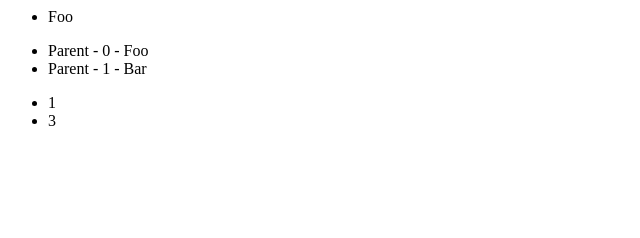
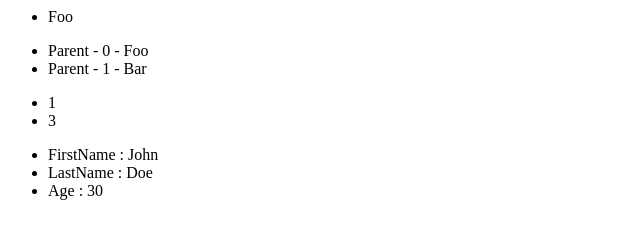
Before and after one commit to matheushahnn/vue.js, a plain HTML site: page listRendering/index.html in a window 1280 px wide. Shown: the whole page, without its empty margins (0-640 px from the left). Drawn offline with Linux system fonts and the light colour scheme.

Commit message:
Working with objects

```diff
--- a/listRendering/index.html
+++ b/listRendering/index.html
@@ -18,6 +18,11 @@
 		    {{item}}
 		  </li>
 		</ul>
+		<ul id="repeat-object" class="demo">
+		  <li v-for="value in object">
+		    {{ $key }} : {{ value }}
+		  </li>
+		</ul>
 	</body>
 	<script src="js/vue.js"></script>
 	<script src="js/js.js"></script>
--- a/listRendering/js/js.js
+++ b/listRendering/js/js.js
@@ -35,3 +35,14 @@ var example3 = new Vue({
 })
 
 example3.items.$remove('2');
+
+new Vue({
+  el: '#repeat-object',
+  data: {
+    object: {
+      FirstName: 'John',
+      LastName: 'Doe',
+      Age: 30
+    }
+  }
+})
```
